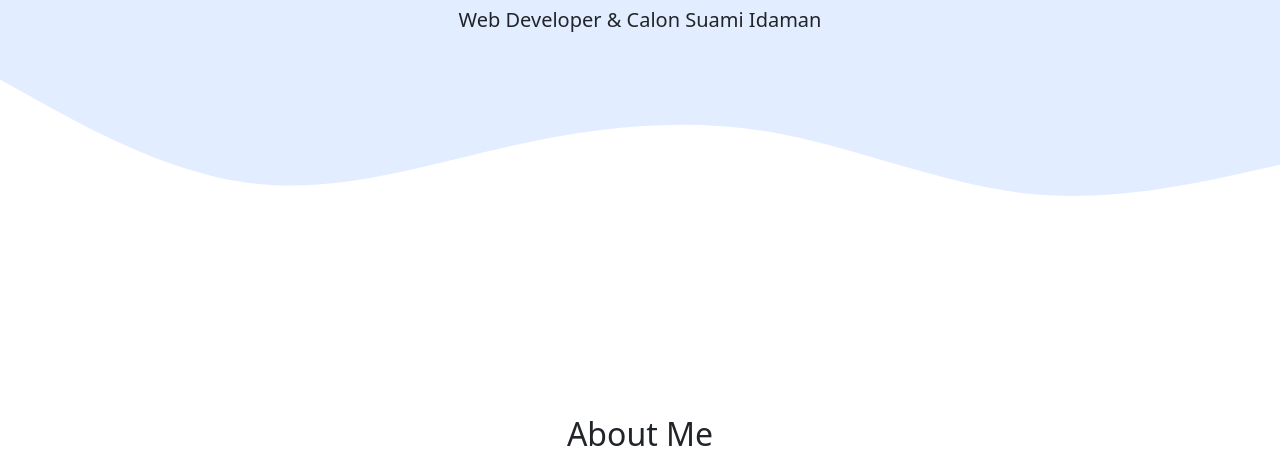
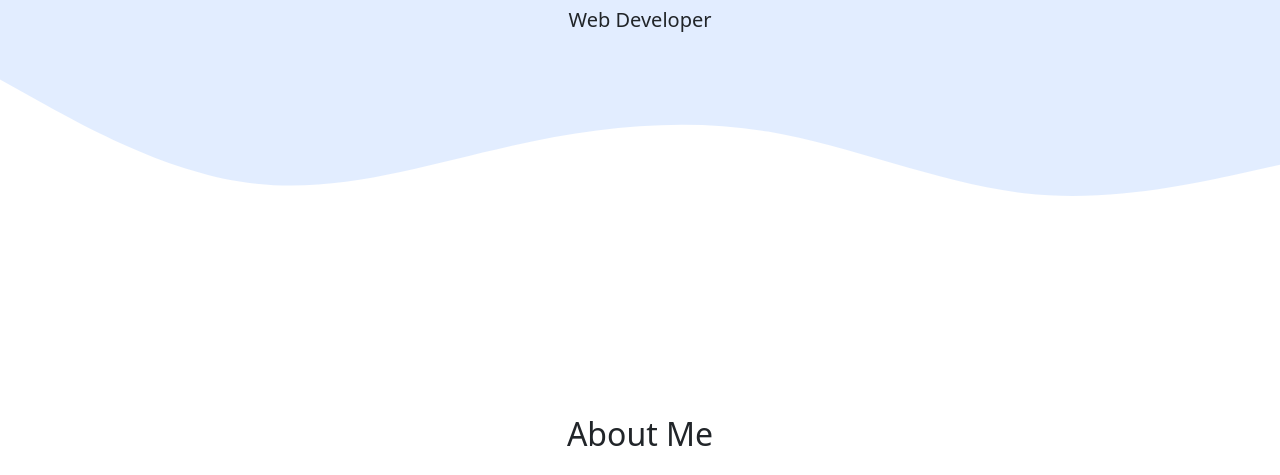
Before and after one commit to Aldisapoetra/Aldisapoetra.github.io, a plain HTML site: page index.html in a window 1280 px wide. Shown: the part 303-778 px from the top of the page. Drawn offline with nearby package versions, Linux system fonts and the light colour scheme.

Commit message:
Mengubah kalimat kelas lead

```diff
--- a/index.html
+++ b/index.html
@@ -332,7 +332,7 @@
     <script src="https://cdnjs.cloudflare.com/ajax/libs/gsap/3.12.5/TextPlugin.min.js"></script>
     <script>
         gsap.registerPlugin(TextPlugin)
-        gsap.to('.lead', {duration: 3, delay: 1.5, text: 'Web Developer & Calon Suami Idaman'})
+        gsap.to('.lead', {duration: 2, delay: 1.5, text: 'Web Developer'})
         gsap.from('.jumbotron img', { duration: 1, rotateY: 360, opacity: 0, })
         gsap.from('.navbar', { duration: 1.5, y: -100, opacity: 0, ease: "bounce" })
         gsap.from('.display-4', { duration: 1.5, delay: .5, x: '-20%', opacity: 0, ease: "back" })
```
